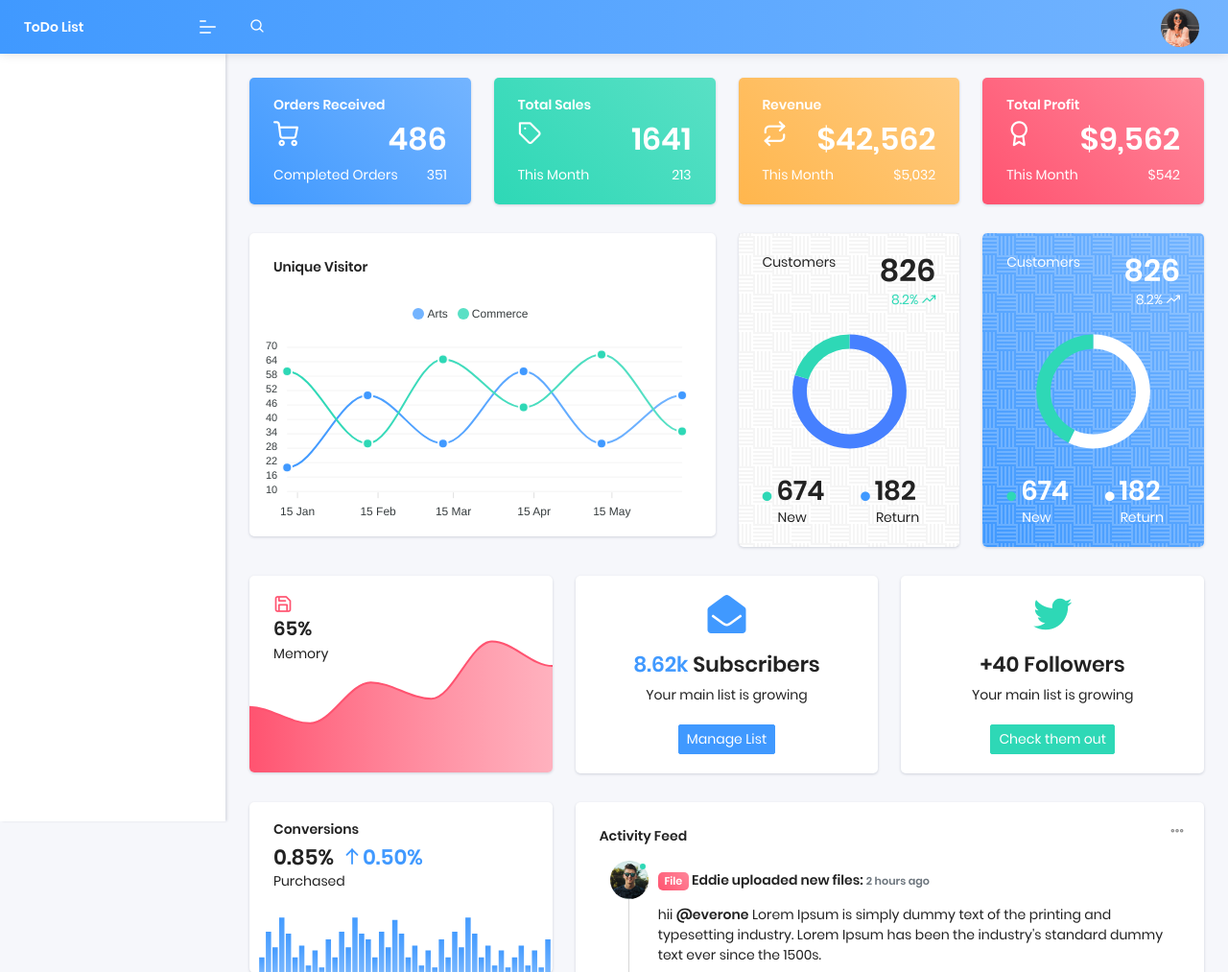
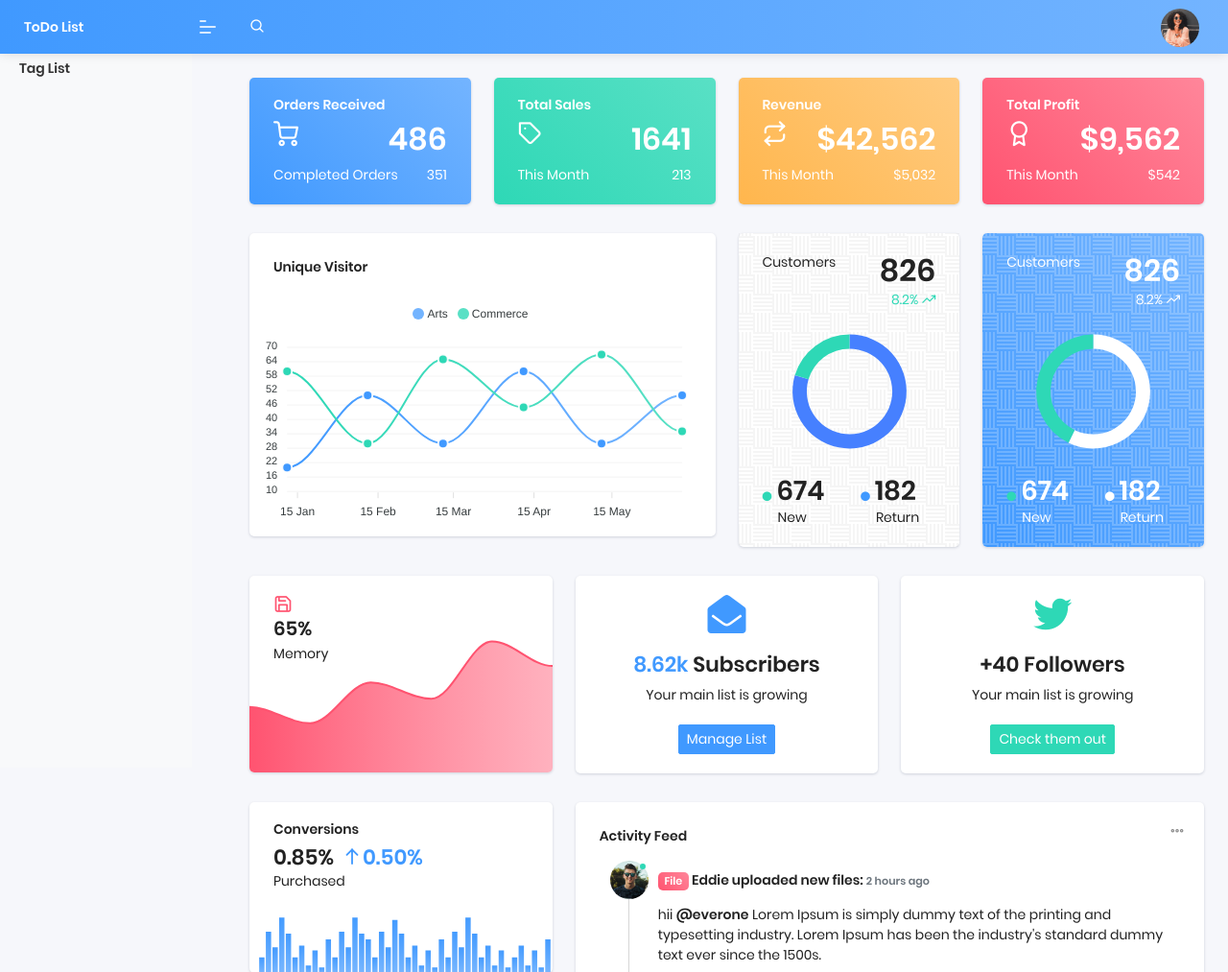
Before and after one commit to r0manvynnytskyi/todo-list, a Django app: template templates/index.html in a window 1280 px wide. Shown: the top 1013 px of the page at 96% size. Run offline with Django 5.2, Linux system fonts and the light colour scheme; the template is opened without the code that fills it, so the values that code supplies are empty; some libraries are stand-ins or nearby versions.

Commit message:
add styles to sidebar

```diff
--- a/templates/includes/sidebar.html
+++ b/templates/includes/sidebar.html
@@ -1,5 +1,31 @@
-<nav class="pcoded-navbar menupos-fixed menu-light ">
-    <div>
+<div class="sidebar">
+    <ul>
+        <li><a href="{% url 'index' %}">Home</a></li>
+        <li><a href="{% url 'tag-list' %}">Tag List</a></li>
+    </ul>
+</div>
 
-        </div>
-</nav>
+<style>
+    .sidebar {
+        width: 200px;
+        background-color: #f8f9fa;
+        padding: 20px;
+        position: fixed;
+        height: 100%;
+    }
+    .sidebar ul {
+        list-style: none;
+        padding: 0;
+    }
+    .sidebar ul li {
+        margin: 10px 0;
+    }
+    .sidebar ul li a {
+        text-decoration: none;
+        color: #333;
+        font-weight: bold;
+    }
+    .sidebar ul li a:hover {
+        color: #007bff;
+    }
+</style>
```
